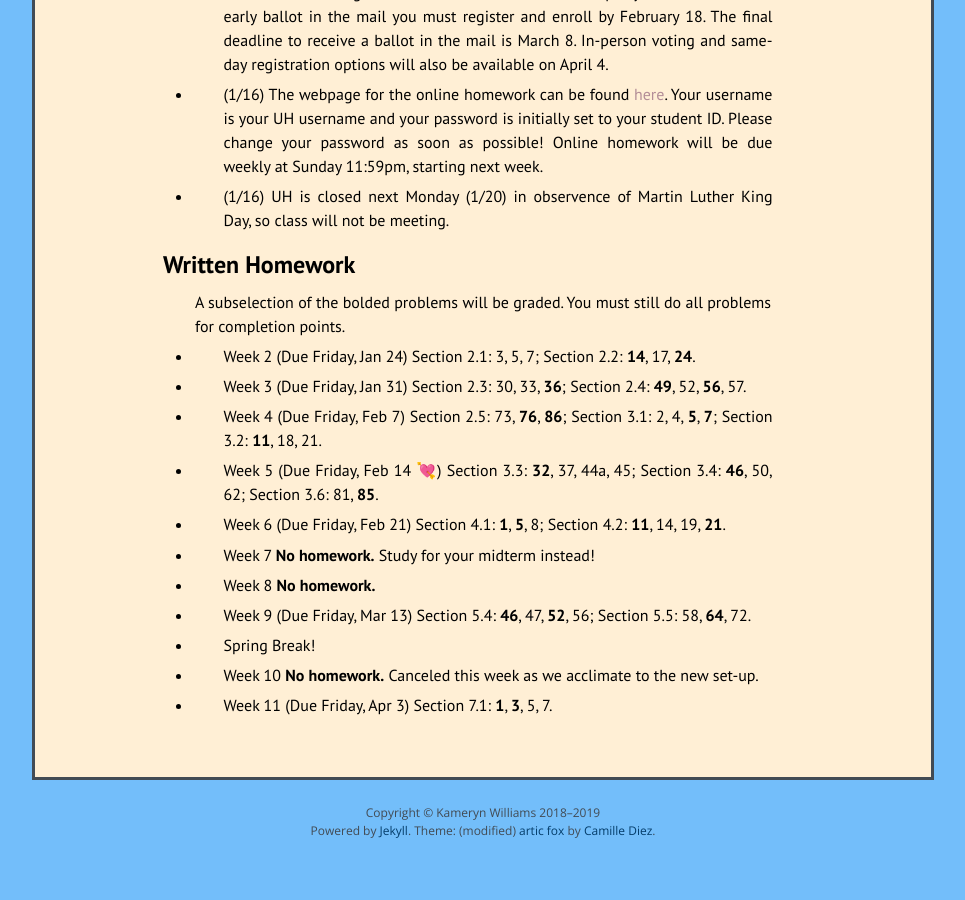
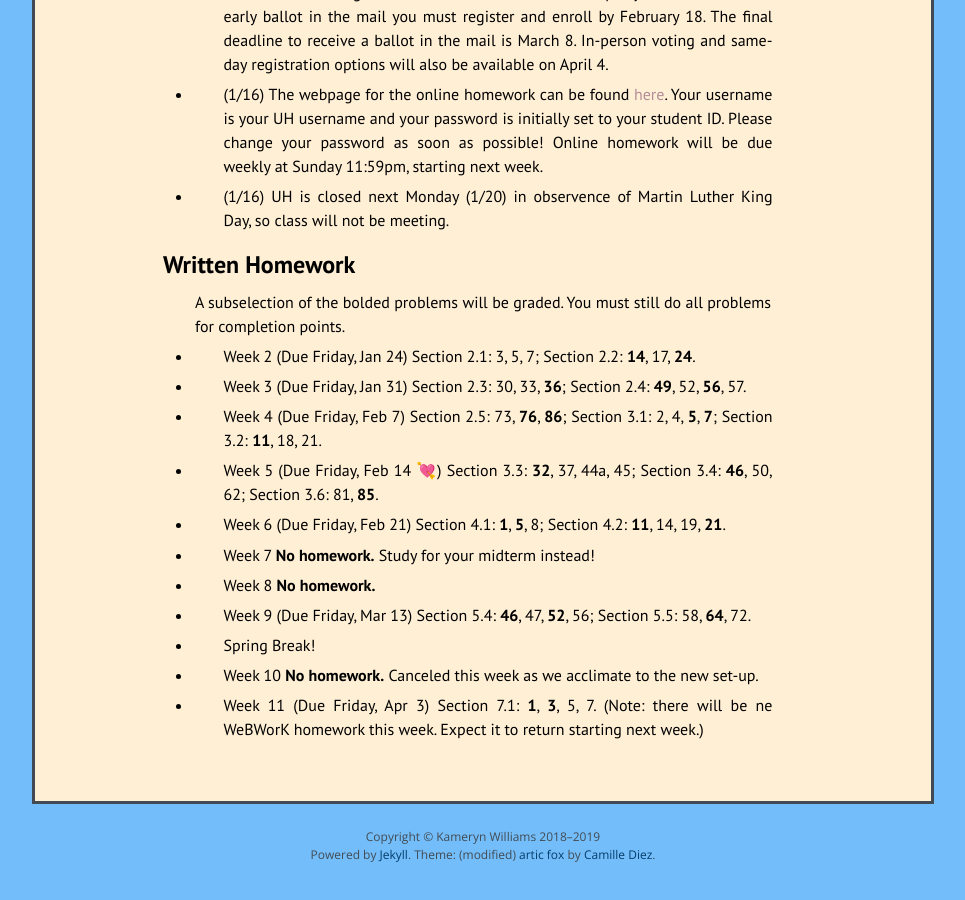
Before and after one commit to kamerynjw/kamerynjw.github.io, a Jekyll site: the page built from teaching/2020/math372.md, in a window 1280 px wide and 900 px high, scrolled down 1845 px. Shown: the whole window, without its empty margins (157-1122 px from the left). Built offline with Jekyll 4.4.1, drawn with Linux system fonts in a browser that asks for light colours; nearby versions of some CDN libraries; formulas are drawn with MathJax 3; before the commit the page ends 2721 px from its top, so only the background shows below that.

Commit message:
no online homewokr this week

```diff
--- a/teaching/2020/math372.md
+++ b/teaching/2020/math372.md
@@ -107,4 +107,4 @@ A subselection of the bolded problems will be graded. You must still do all prob
 
 * Week 10 **No homework.** Canceled this week as we acclimate to the new set-up.
 
-* Week 11 (Due Friday, Apr 3) Section 7.1: **1**, **3**, 5, 7.
+* Week 11 (Due Friday, Apr 3) Section 7.1: **1**, **3**, 5, 7. (Note: there will be ne WeBWorK homework this week. Expect it to return starting next week.)
```
